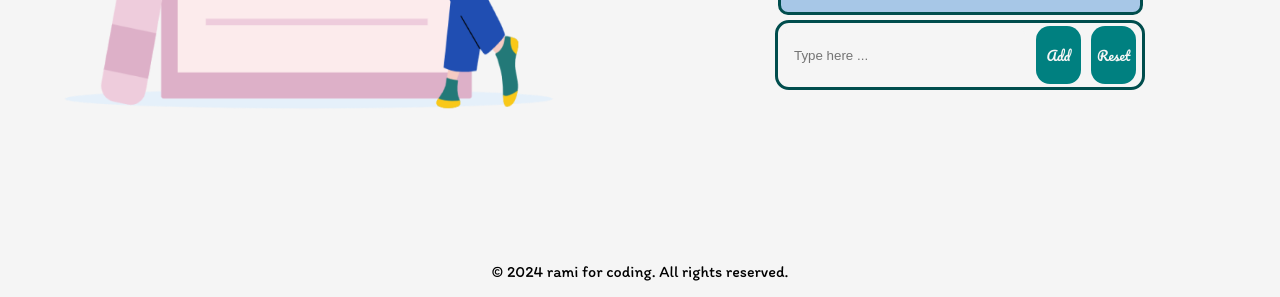
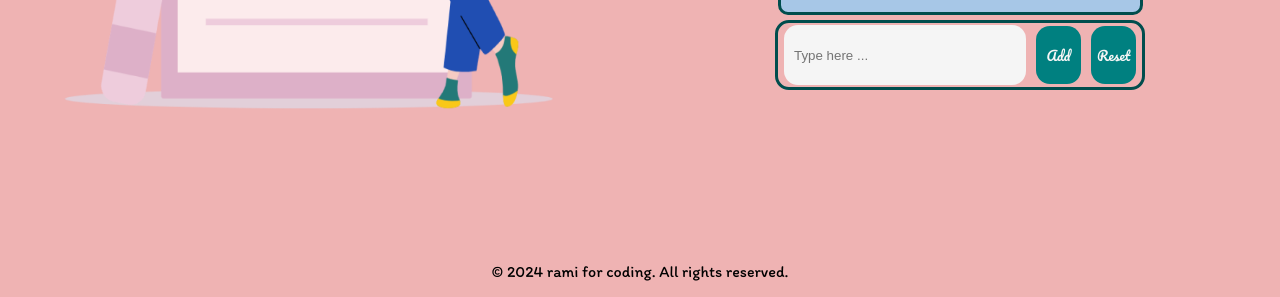
Before and after one commit to midoriar/to-do-list, a plain HTML site: page index.html in a window 1280 px wide. Shown: the part 554-851 px from the top of the page. Drawn offline with Linux system fonts and the light colour scheme.

Commit message:
hello world

```diff
--- a/style.css
+++ b/style.css
@@ -4,7 +4,7 @@
 body{
     padding: 0;
     margin: 0;
-    background-color: #f5f5f5;
+    background-color: hsl(0, 66%, 82%);
 }
 
 .main-page{
```
